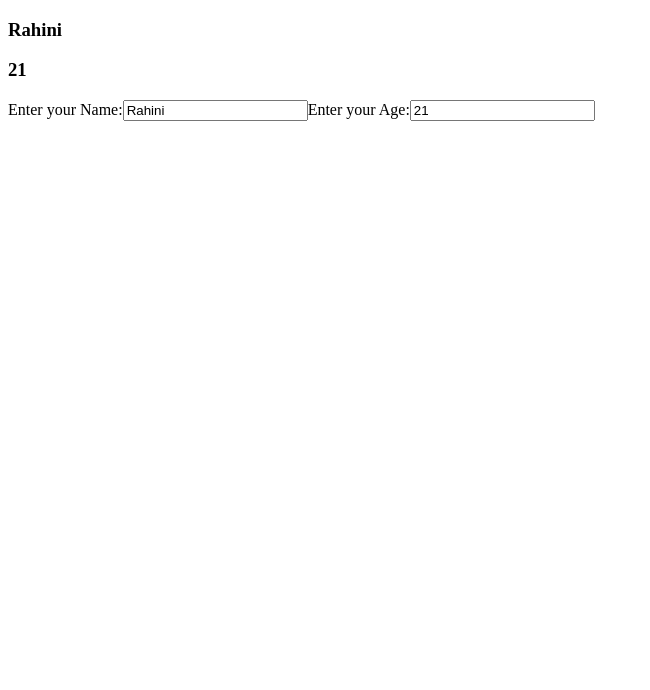
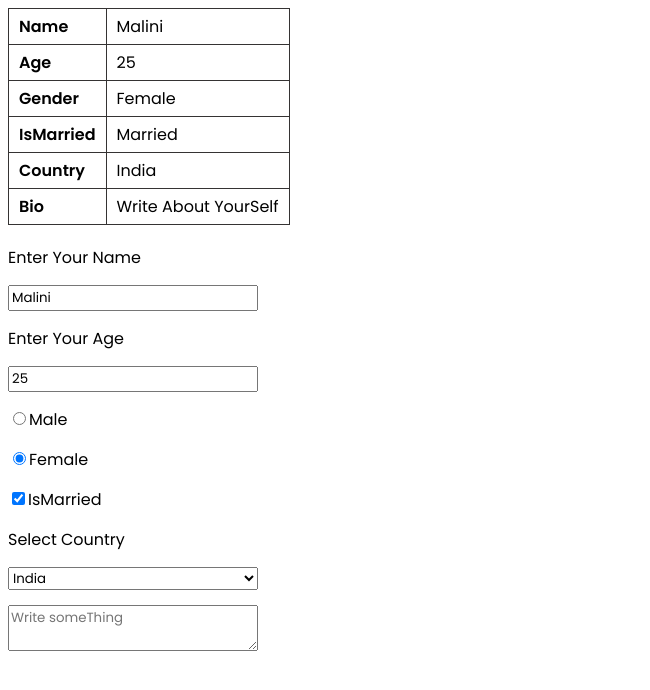
Before and after one commit to Kavya-gopi/ReactJs, a React (Vite) app in the folder QrCodeGenerator/: page / in a window 1280 px wide. Shown: the top 690 px of the page, without its empty margins (0-650 px from the left). Built offline with nearby package versions, Linux system fonts and the light colour scheme.

Commit message:
Form and Events

```diff
--- a/QrCodeGenerator/src/App.jsx
+++ b/QrCodeGenerator/src/App.jsx
@@ -3,6 +3,7 @@ import { QrCodeGen } from './QrCode/QrCodeGenerator'
 import { Cart } from './useStateDemos/Cart'
 import { UserData } from './useStateDemos/formsSample'
 import { Users } from './useStateDemos/formsObjectstate'
+import { UserDatas } from './forms/UserDetails'
 // import reactLogo from './assets/react.svg'
 // import viteLogo from '/vite.svg'
 // import './App.css'
@@ -15,7 +16,8 @@ function App() {
       {/* <QrCodeGen></QrCodeGen> */}
       {/* <Cart></Cart> */}
       {/* <UserData></UserData> */}
-      <Users></Users>
+      {/* <Users></Users> */}
+      <UserDatas></UserDatas>
 
     </>
   )
--- /dev/null
+++ b/QrCodeGenerator/src/forms/UserDetails.css
@@ -0,0 +1,28 @@
+@import url('https://fonts.googleapis.com/css2?family=Poppins:ital,wght@0,100;0,200;0,300;0,400;0,500;0,600;0,700;0,800;0,900;1,100;1,200;1,300;1,400;1,500;1,600;1,700;1,800;1,900&display=swap');
+
+*{
+    font-family: "Poppins", sans-serif;
+}
+
+table{
+    border:1px solid #353333;
+    border-collapse: collapse;
+}
+
+table td{
+    border: 1px solid #353333;
+    padding:5px 10px;
+
+}
+
+table td:first-child{
+    font-weight: 600;
+}
+
+form{
+    width:250px;
+    display: flex;
+    flex-direction: column;
+    margin-top: 20px;
+    gap:15px;
+}
--- /dev/null
+++ b/QrCodeGenerator/src/forms/UserDetails.jsx
@@ -0,0 +1,81 @@
+import { useState } from "react";
+import './UserDetails.css';
+
+export const UserDatas = ()=>{
+    const [user,setUser] = useState({
+        name:'Malini',
+        age:25,
+        gender:'Female',
+        isMarried:true,
+        country:'India',
+        bio:'Write About YourSelf'
+    });
+
+    const handleChange=(e)=>{
+       const name=e.target.name;
+    //    console.log(name);
+       const value = e.target.type==='checkbox'?e.target.checked:e.target.value;
+       setUser({...user,[name]:value});
+    }
+    return(
+        <>
+        <table>
+            <tbody>
+                <tr>
+                    <td>Name</td>
+                    <td>{user.name}</td>
+                </tr>
+                <tr>
+                    <td>Age</td>
+                    <td>{user.age}</td>
+                </tr>
+                <tr>
+                    <td>Gender</td>
+                    <td>{user.gender}</td>
+                </tr>
+                <tr>
+                    <td>IsMarried</td>
+                    <td>{user.isMarried?"Married":"UnMarried"}</td>
+                </tr>
+                <tr>
+                    <td>Country</td>
+                    <td>{user.country}</td>
+                </tr>
+                <tr>
+                    <td>Bio</td>
+                    <td>{user.bio}</td>
+                </tr>
+            </tbody>
+        </table>
+        <form>
+            <label htmlFor="nameval">Enter Your Name</label>
+
+            <input type="text" placeholder="Enter your name" value={user.name} name="name"
+            onChange={handleChange}/>
+
+            <label htmlFor="ageval">Enter Your Age</label>
+
+            <input type="text" placeholder="Enter your age" value={user.age} name="age"
+            onChange={handleChange}/>
+
+            <label htmlFor="Male"><input type="radio" value="Male" id="Male" name="gender"
+            onChange={handleChange} checked={user.gender=='Male'}/>Male</label>
+
+            <label htmlFor="Female"><input type="radio" value="Female" id="Female" name="gender"
+            onChange={handleChange} checked={user.gender=='Female'}/>Female</label>
+
+            <label htmlFor="isMarried"> <input type="checkbox" id="isMarried" value={user.isMarried} name="isMarried"
+            onChange={handleChange} checked={user.isMarried}/>IsMarried</label>
+
+            <label>Select Country</label>
+            <select value={user.country} onChange={handleChange} name="country">
+                <option value="India">India</option>
+                <option value="USA">USA</option>
+                <option value="UK">UK</option>
+            </select>
+
+            <textarea col="20px" row="5px" placeholder="Write someThing" name="bio" onChange={handleChange}/>
+        </form>
+        </>
+    )
+}
```
